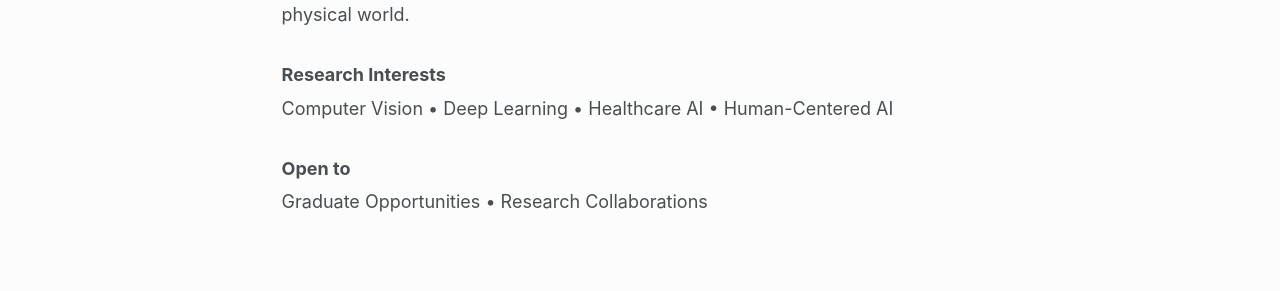
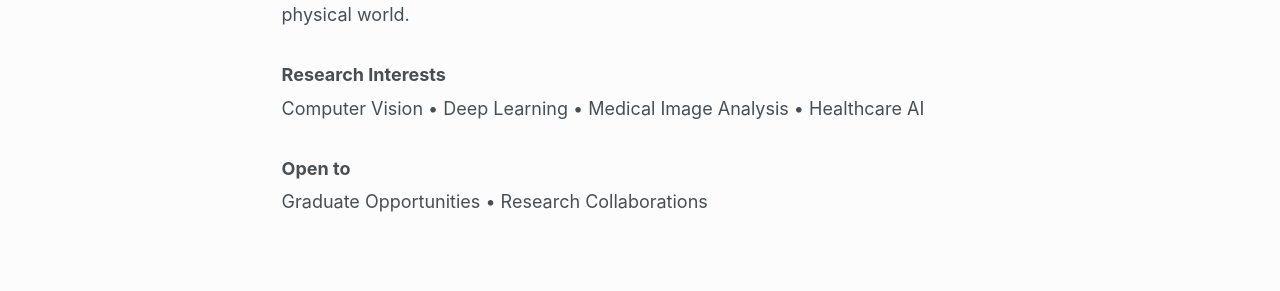
Before and after one commit to SalmanSamiKhan/salmansamikhan.github.io, a Jekyll site: the page built from _pages/about.md, in a window 1280 px wide and 979 px high. Shown: the part 567-858 px from the top of the window. Built offline with Jekyll 4.4.1, drawn with Linux system fonts in a browser that asks for light colours; some web fonts are replaced; a script bundle is joined from its source files by our own code; library files that are not in the unit come from our copies.

Commit message:
update: Revise research interests to include Medical Image Analysis and enhance clarity

```diff
--- a/_pages/about.md
+++ b/_pages/about.md
@@ -20,7 +20,7 @@ With a background in production-level engineering, I am now focusing my efforts
 My academic journey began at [BRAC University](https://www.bracu.ac.bd), where I was honored to be part of the Vice Chancellor’s List for academic excellence and received merit-based scholarships. My undergraduate thesis explored computer vision for intelligent transportation, which sparked my ongoing fascination with how machines perceive and interact with the physical world.
 
 ### Research Interests
-Computer Vision • Deep Learning • Healthcare AI • Human-Centered AI
+Computer Vision • Deep Learning • Medical Image Analysis • Healthcare AI
 
 ### Open to
 Graduate Opportunities • Research Collaborations
```
